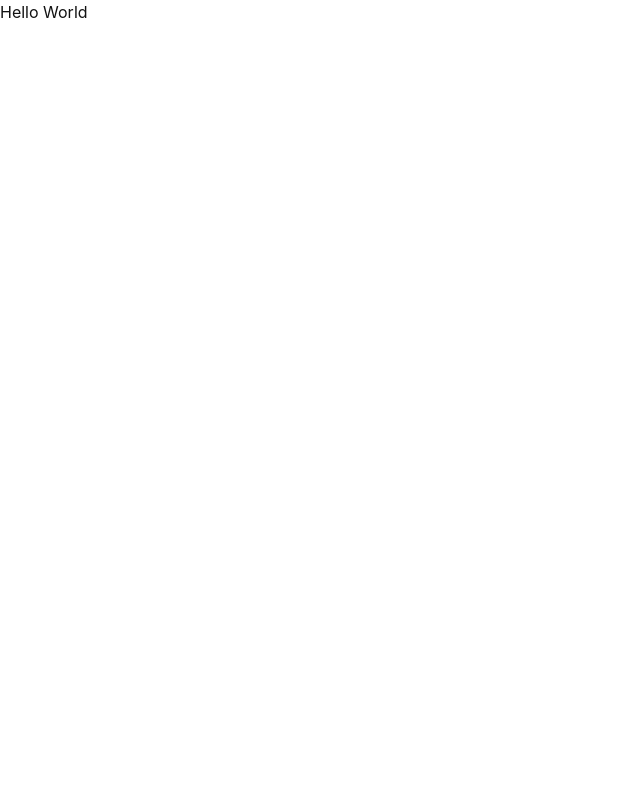
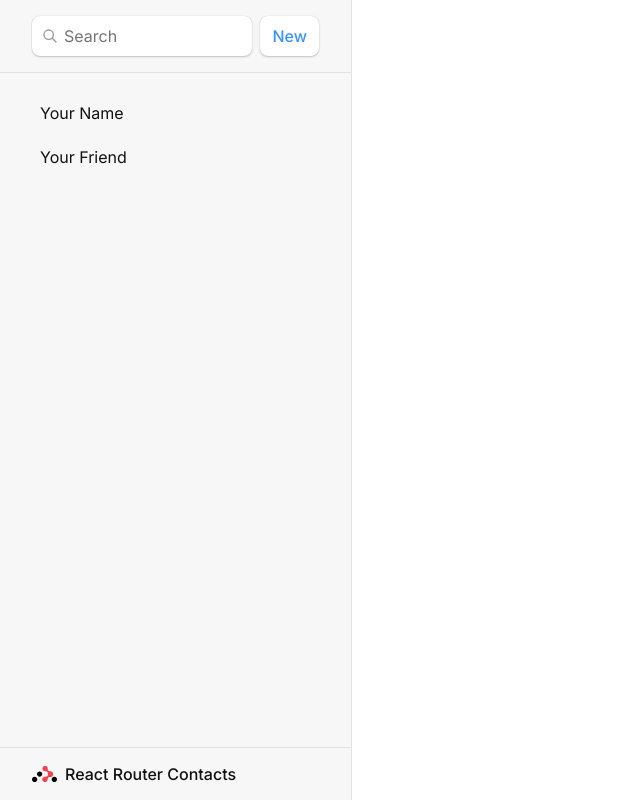
Before and after one commit to choiruladamm/react-router, a React (Vite) app: page / in a window 1280 px wide. Shown: the whole page, without its empty margins (0-640 px from the left). Built offline with nearby package versions, Linux system fonts and the light colour scheme.

Commit message:
Add Root Route

```diff
--- a/src/index.css
+++ b/src/index.css
@@ -2,7 +2,6 @@
 
 html {
   box-sizing: border-box;
-
 }
 *,
 *:before,
@@ -11,9 +10,7 @@
 }
 
 body {
-  font-family: -apple-system, BlinkMacSystemFont, "Segoe UI", "Roboto", "Oxygen",
-    "Ubuntu", "Cantarell", "Fira Sans", "Droid Sans", "Helvetica Neue",
-    sans-serif;
+  font-family: Inter, sans-serif;
   -webkit-font-smoothing: antialiased;
   -moz-osx-font-smoothing: grayscale;
 }
--- a/src/main.jsx
+++ b/src/main.jsx
@@ -2,11 +2,12 @@
 import ReactDOM from "react-dom/client";
 import { createBrowserRouter, RouterProvider } from "react-router-dom";
 import "./index.css";
+import Root from "./routes/Root";
 
 const router = createBrowserRouter([
   {
     path: "/",
-    element: <div>Hello World</div>,
+    element: <Root />
   },
 ]);
 
--- /dev/null
+++ b/src/routes/Root.jsx
@@ -0,0 +1,38 @@
+const Root = () => {
+  return (
+    <>
+      <div id="sidebar">
+        <h1>React Router Contacts</h1>
+        <div>
+          <form id="search-form" role="search">
+            <input
+              id="q"
+              aria-label="Search contacts"
+              placeholder="Search"
+              type="search"
+              name="q"
+            />
+            <div id="search-spinner" aria-hidden hidden={true} />
+            <div className="sr-only" aria-live="polite"></div>
+          </form>
+          <form method="post">
+            <button type="submit">New</button>
+          </form>
+        </div>
+        <nav>
+          <ul>
+            <li>
+              <a href={`/contacts/1`}>Your Name</a>
+            </li>
+            <li>
+              <a href={`/contacts/2`}>Your Friend</a>
+            </li>
+          </ul>
+        </nav>
+      </div>
+      <div id="detail"></div>
+    </>
+  );
+};
+
+export default Root;
```
